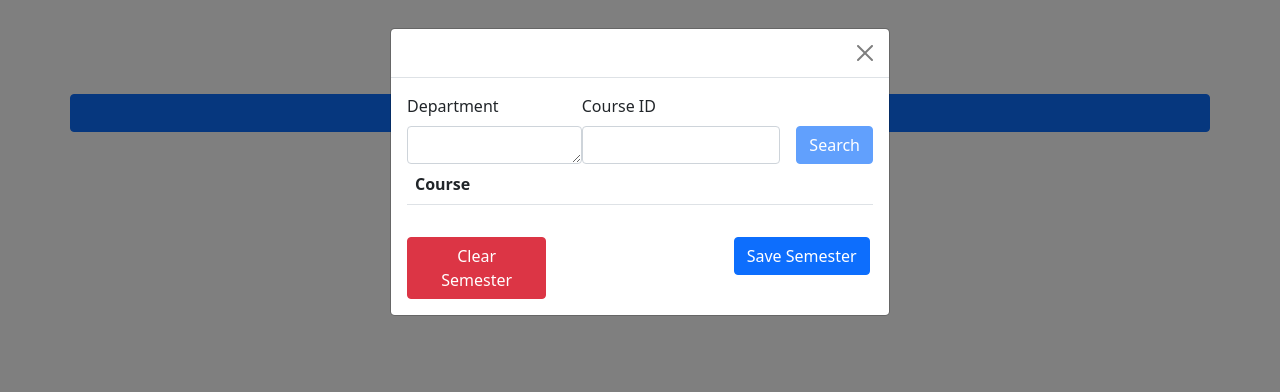
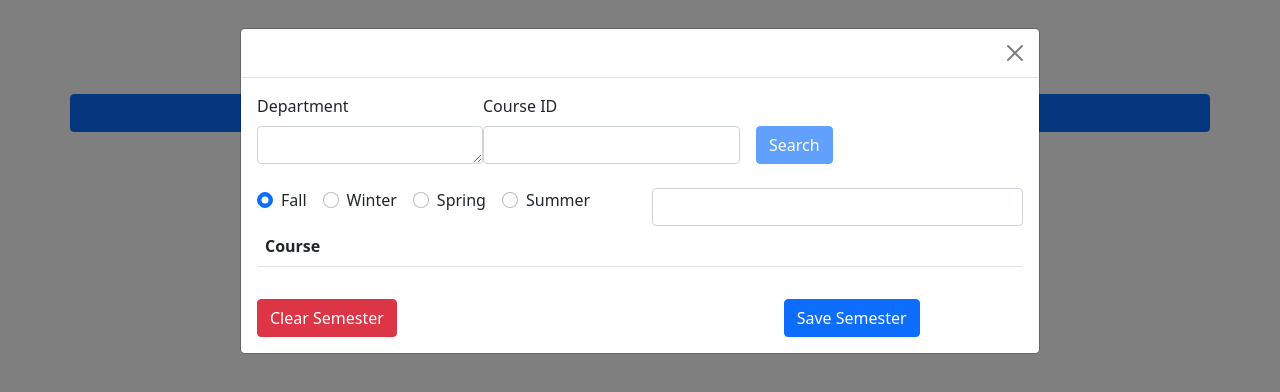
Before and after one commit to UD-CISC275-F21/ud-cis-scheduler-team-9, a React (Create React App) app: page / in a window 1280 px wide. Both pictures are taken after a click on the button "Add Semester". Shown: the top 392 px of the page. Built offline with nearby package versions, Linux system fonts and the light colour scheme.

Commit message:
Made season & year inputs and a clearData function

```diff
--- a/src/Components/AddSemesterModal.tsx
+++ b/src/Components/AddSemesterModal.tsx
@@ -1,5 +1,5 @@
 import React, { useState } from "react";
-import { Modal, Col, Row, ModalBody, Form, Button} from "react-bootstrap";
+import { Modal, Col, Row, ModalBody, Form, Button, FormCheck, FormControl} from "react-bootstrap";
 import { Season, Semester } from "../interface/semester";
 import { Course } from "../interface/course";
 import ModalHeader from "react-bootstrap/ModalHeader";
@@ -42,8 +42,8 @@ export function AddSemesterModal({ addSemester, setVisible, visible}:{
         // in the future it will just search for a class to display before they decide to drag it into the table or not
         //
         //These set calls below are just place holders so the code will build
-        setSeason(1);
-        setYear(2022);
+        //setSeason(1);
+        //setYear(2022);
         setCreditTotal(0);
         setExpectedTuition(0);
 
@@ -62,6 +62,7 @@ export function AddSemesterModal({ addSemester, setVisible, visible}:{
 
     function saveSemester(){
         addSemester({season, year, courseList, creditTotal, expectedTuition});
+        clearData();
         hide();
     }
 
@@ -79,6 +80,41 @@ export function AddSemesterModal({ addSemester, setVisible, visible}:{
         determineCreditTotal(courseList);
     }*/
 
+    function determineYear(){
+        const today = new Date();
+        return today.getFullYear();
+    }
+
+    function determineSeason(word: string){
+        if(word === "Fall"){
+            setSeason(0);
+        } else if(word === "Winter"){
+            setSeason(1);
+        } else if(word === "Spring"){
+            setSeason(2);
+        } else if(word === "Summer"){
+            setSeason(3);
+        }
+    }
+
+    function clearData(){
+        // Semester Data
+        setSeason(0);
+        setYear(0);
+        setCourseList([]);
+        setCreditTotal(0);
+        setExpectedTuition(0);
+
+        //Course Data
+        setDepartment("");
+        setCourseID(0);
+        setDescription("");
+        setCredits(0);
+        setPreReqs([]);
+        setCoReqs([]);
+        setSemestersOffered([]);
+    }
+
     return (
         <Modal
             show={visible}
@@ -86,8 +122,9 @@ export function AddSemesterModal({ addSemester, setVisible, visible}:{
             backdrop="static"
             keyboard={false}
             datatestid="add-semester-modal"
+            size="lg"
         >
-            <ModalHeader closeButton onClick={hide}></ModalHeader>
+            <ModalHeader closeButton onClick={clearData}></ModalHeader>
             <ModalBody>
                 <Row>
                     <Form className="d-flex" id="search-course-formm" onSubmit={handleSearch}>
@@ -105,7 +142,7 @@ export function AddSemesterModal({ addSemester, setVisible, visible}:{
                             <Form.Label>
                                 Course ID
                             </Form.Label>
-                            <Form.Control as="input" type="number"
+                            <Form.Control id="course-id" as="input" type="number"
                                 min={100}
                                 onChange={(ev: React.ChangeEvent<HTMLInputElement>) => setCourseID(ev.target.valueAsNumber)}/>
                         </Form.Group>
@@ -113,6 +150,21 @@ export function AddSemesterModal({ addSemester, setVisible, visible}:{
                             Search
                         </Button>
                     </Form>
+                </Row>
+                <br/>
+                <Row>
+                    <Col>
+                        <FormCheck inline type="radio" value="Fall" name="season" label="Fall" checked={season === 0} onChange={(e) => determineSeason(e.target.value)}/>
+                        <FormCheck inline type="radio" value="Winter" name="season" label="Winter" checked={season === 1} onChange={(e) => determineSeason(e.target.value)}/>
+                        <FormCheck inline type="radio" value="Spring" name="season" label="Spring" checked={season === 2} onChange={(e) => determineSeason(e.target.value)}/>
+                        <FormCheck inline type="radio" value="Summer" name="season" label="Summer" checked={season === 3} onChange={(e) => determineSeason(e.target.value)}/>
+                    </Col>
+                    <Col>
+                        <FormControl id="year-input" as="input" type="number"
+                            min={determineYear()}
+                            onChange={(ev: React.ChangeEvent<HTMLInputElement>) => setYear(ev.target.valueAsNumber)}
+                        />
+                    </Col>
                 </Row>
                 <Row>
                     <SemesterTable semester={{season, year, courseList, creditTotal, expectedTuition}}></SemesterTable>
```
